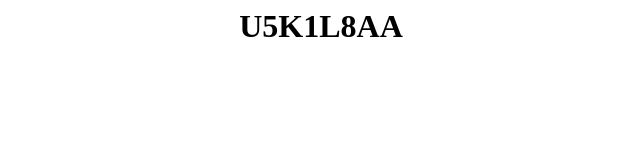
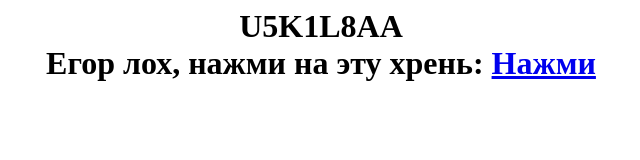
Before and after one commit to ez-op-key/ez-op-key.github.io, a plain HTML site: page index.html in a window 1280 px wide. Shown: the whole page, without its empty margins (319-959 px from the left). Drawn offline with Linux system fonts and the light colour scheme.

Commit message:
Update index.html

```diff
--- a/index.html
+++ b/index.html
@@ -1,6 +1,6 @@
 <html>
 <title>EZ-OP[key]</title>
 <body>
-<h1><center>U5K1L8AA</center></h1>
+<h1><center>U5K1L8AA<br>Егор лох, нажми на эту хрень: <a href = "easy-rascrutka.github.io">Нажми</a></center></h1>
 </body>
 </html>
```
